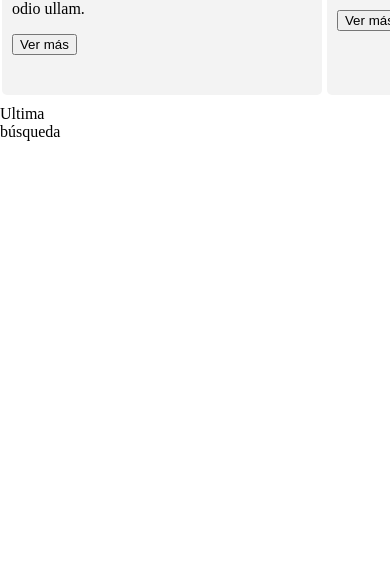
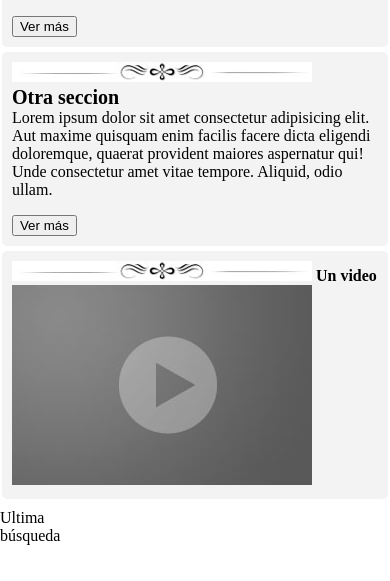
Before and after one commit to Luis-L02/pw22431112, a plain HTML site: page Practica 1/practica01css/index.html in a window 390 px wide. Shown: the part 551-1132 px from the top of the page. Before the commit the page ends 844 px from the top, so only its background shows below. Drawn offline with Linux system fonts and the light colour scheme.

Commit message:
Added MQs for #seccion02

```diff
--- a/Practica 1/practica01css/css/estilos.css
+++ b/Practica 1/practica01css/css/estilos.css
@@ -59,7 +59,6 @@ header nav form input.buscar{
 }
 #seccion01 article img {
     width: 99%;
-
 }
 
 /*Seccion 2 --- Articulos*/
@@ -82,3 +81,16 @@ header nav form input.buscar{
     padding: 10px;
     box-sizing: border-box;
 }
+
+
+/* MQs*/
+@media (max-width: 1024px){
+    #seccion02{
+        grid-template-columns: repeat(2,1fr);
+    }
+}
+@media (max-width: 768px){
+    #seccion02{
+        grid-template-columns: repeat(1,1fr);
+    }
+}
```
